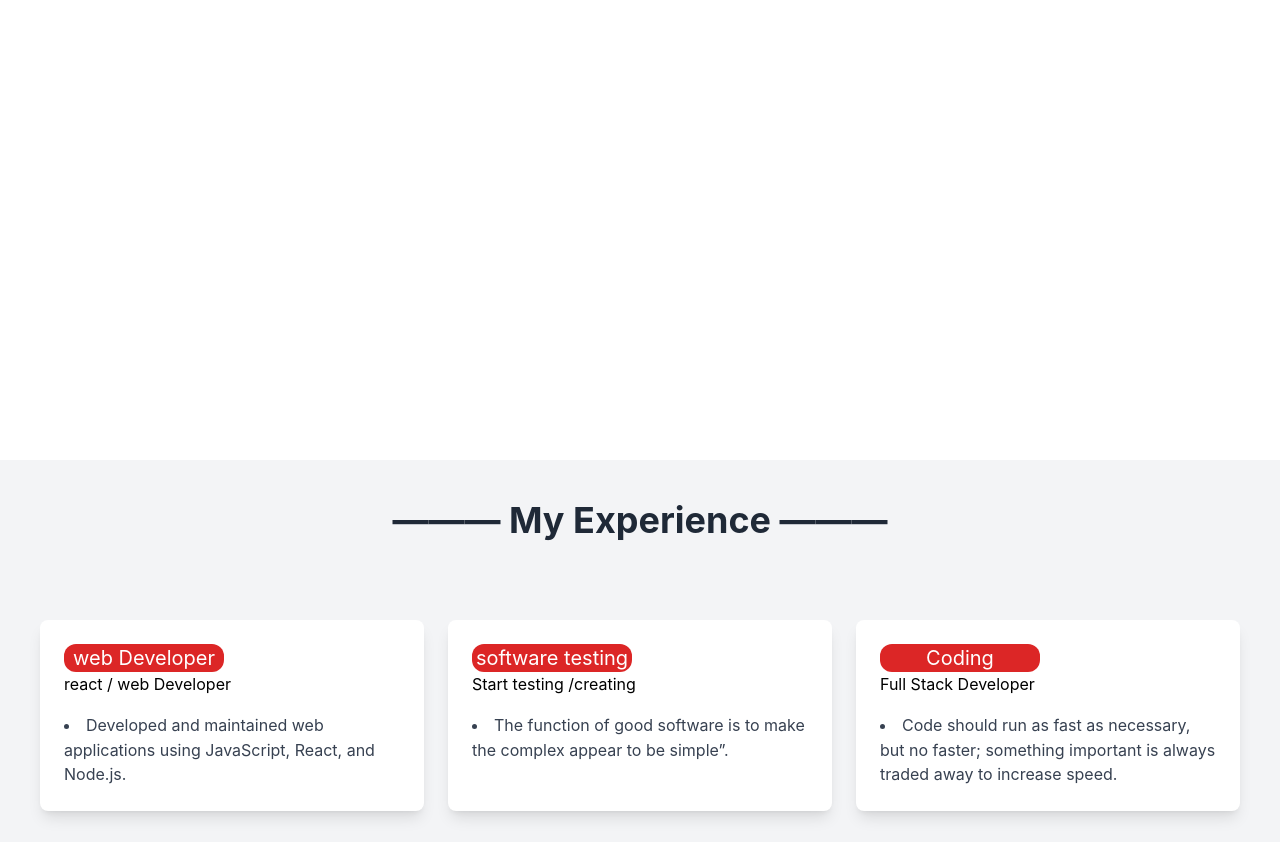
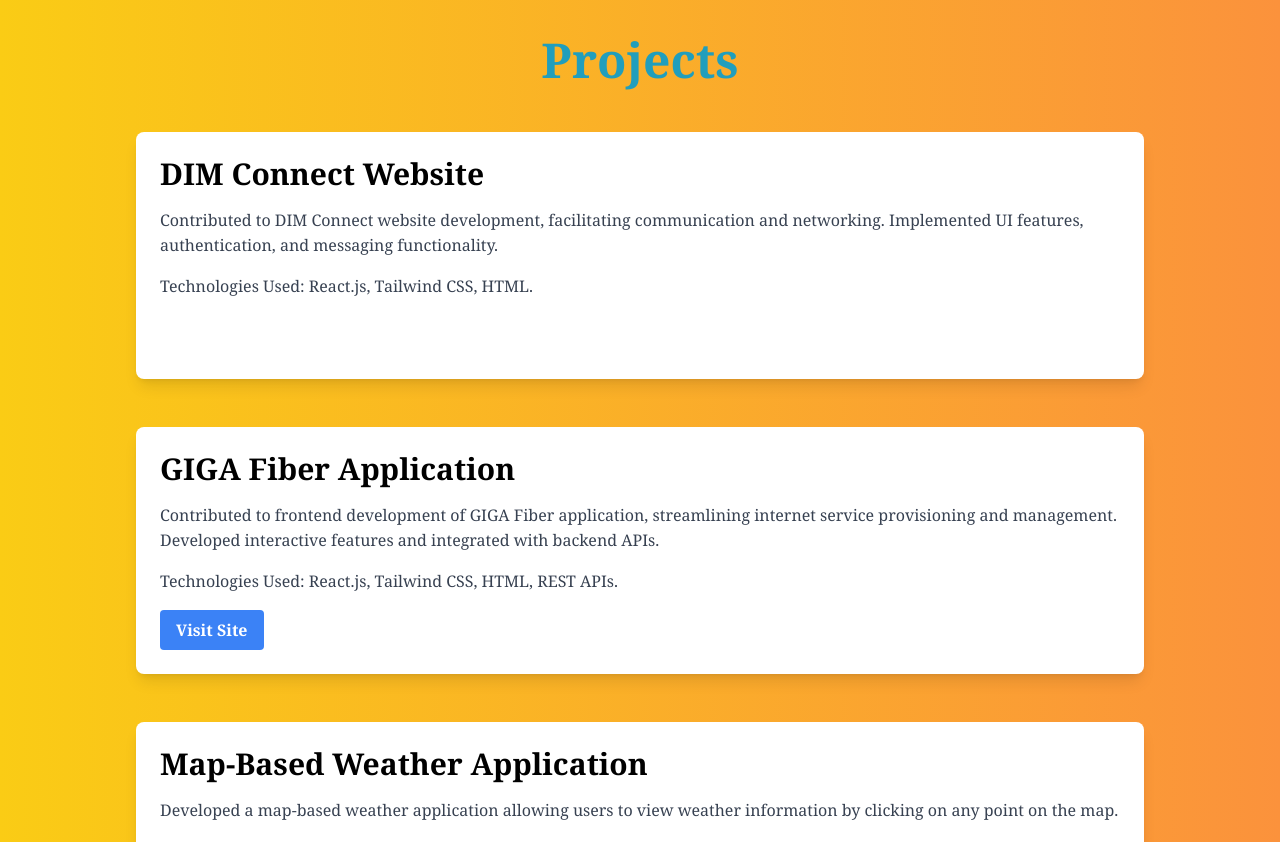
Before and after one commit to IzazAhmadHaider/My_Protfolio, a Next.js app: page / in a window 1280 px wide. Shown: the part 1940-2782 px from the top of the page. Built offline with nearby package versions, Linux system fonts and the light colour scheme.

Commit message:
added ui changes bugs fixes

```diff
--- a/src/app/components/Experience.jsx
+++ b/src/app/components/Experience.jsx
@@ -2,10 +2,10 @@
 
 function Experience() {
   return (
-    <div className="bg-gray-100 min-h-screen p-10">
+    <div className="flex items-center justify-between bg-gradient-to-r from-yellow-400 to-orange-400 min-h-screen px-10">
       <div className="max-w-7xl mx-auto">
         <div className="text-center mb-20">
-          <h1 className="text-4xl font-bold text-gray-800">——— My Experience ———</h1>
+          <h1 className="text-4xl font-bold text-[#219ebc]">My Experience</h1>
         </div>
         <div className="flex flex-wrap justify-center gap-6">
 
@@ -13,22 +13,22 @@
 
           <div className="bg-white p-6 rounded-lg shadow-lg flex-1 min-w-300px">
             <h2 className="text-xl text-center bg-red-600 w-40 rounded-xl  text-white">web Developer</h2>
-            <p className="text-black ">react / web Developer</p>
+            <p className="text-black ">React / web Developer</p>
             <ul className="list-disc list-inside mt-4 text-gray-700">
               <li>Developed and maintained web applications using JavaScript, React, and Node.js.</li>
             </ul>
           </div>
-          <div class="bg-white p-6 rounded-lg shadow-lg flex-1 min-w-300px">
-            <h2 class="text-xl text-center bg-red-600 w-40 rounded-xl text-white">software testing</h2>
-            <p class="text-black">Start testing /creating </p>
-            <ul class="list-disc list-inside mt-4 text-gray-700">
+          <div className="bg-white p-6 rounded-lg shadow-lg flex-1 min-w-300px">
+            <h2 className="text-xl text-center bg-red-600 w-40 rounded-xl text-white">software testing</h2>
+            <p className="text-black">Start testing /creating </p>
+            <ul className="list-disc list-inside mt-4 text-gray-700">
               <li>The function of good software is to make the complex appear to be simple”.</li>
             </ul>
           </div>
-          <div class="bg-white p-6 rounded-lg shadow-lg flex-1 min-w-300px">
-            <h2 class="text-xl text-center bg-red-600 w-40 rounded-xl  text-white">Coding</h2>
-            <p class="text-black te">Full Stack Developer</p>
-            <ul class="list-disc list-inside mt-4 text-gray-700">
+          <div className="bg-white p-6 rounded-lg shadow-lg flex-1 min-w-300px">
+            <h2 className="text-xl text-center bg-red-600 w-40 rounded-xl  text-white">Coding</h2>
+            <p className="text-black te">Full Stack Developer</p>
+            <ul className="list-disc list-inside mt-4 text-gray-700">
               <li>Code should run as fast as necessary, but no faster; something important is always traded away to increase speed.</li>
             </ul>
           </div>
--- a/src/app/components/project.jsx
+++ b/src/app/components/project.jsx
@@ -1,21 +1,48 @@
-import React, { useState } from 'react';
-import { motion, AnimatePresence } from 'framer-motion';
+import React, { useState } from "react";
+import { motion, AnimatePresence } from "framer-motion";
 
 const MyComponent = () => {
   const [isVisible, setIsVisible] = useState(true);
 
+  // Define an array of project objects
+  const projects = [
+    {
+      title: "DIM Connect Website",
+      description: "Contributed to DIM Connect website development, facilitating communication and networking. Implemented UI features, authentication, and messaging functionality.",
+      technologies: "Technologies Used: React.js, Tailwind CSS, HTML."
+    },
+    {
+      title: "GIGA Fiber Application",
+      description: "Contributed to frontend development of GIGA Fiber application, streamlining internet service provisioning and management. Developed interactive features and integrated with backend APIs.",
+      technologies: "Technologies Used: React.js, Tailwind CSS, HTML, REST APIs."
+    },
+    {
+      title: "Map-Based Weather Application",
+      description: "Developed a map-based weather application allowing users to view weather information by clicking on any point on the map.",
+      technologies: "Technologies Used: React.js, Tailwind CSS, MapLibre, Open-source Weather API."
+    }
+  ];
+
   return (
-    <AnimatePresence>
-        <motion.div
-          initial={{ opacity: 0, y: -20 }}
-          animate={{ opacity: 1, y: 0 }}
-          exit={{ opacity: 0, y: -20 }}
-          transition={{ duration: 0.5 }}
-        >
-          <h1>Hello, Framer Motion!</h1>
-        </motion.div>
+    <div className="flex items-center justify-between bg-gradient-to-r from-yellow-400 to-orange-400 min-h-screen p-10">
+      <div className="bg-transparent py-12 px-6 md:px-12 lg:px-24">
+        <h2 className="text-3xl text-[#219ebc] md:text-4xl lg:text-5xl font-bold text-center mb-12">Projects</h2>
 
-    </AnimatePresence>
+        {projects.map((project, index) => (
+          <div key={index} className="bg-white shadow-lg rounded-lg overflow-hidden mb-12">
+            <div className="p-6">
+              <h3 className="text-xl text-black md:text-2xl lg:text-3xl font-semibold mb-4">{project.title}</h3>
+              <p className="text-gray-700 mb-4">{project.description}</p>
+              <p className="text-gray-700">{project.technologies}</p>
+
+              <button className={`mt-4 bg-blue-500 hover:bg-blue-700 text-white font-bold py-2 px-4 rounded ${project.title=="DIM Connect Website" ? "invisible" : ""}`}>
+                Visit Site
+              </button>
+            </div>
+          </div>
+        ))}
+      </div>
+    </div>
   );
 };
 
--- a/src/app/index.jsx
+++ b/src/app/index.jsx
@@ -49,16 +49,7 @@
           Contacts
         </ScrollLink>
       </nav>
-      // In home/page.jsx
-      <section className="" id="home">Home Content</section>
-      // In skills/page.jsx
-      <section className="" id="skills">Skills Content</section>
-      // In projects/page.jsx
-      <section className="" id="projects">Projects Content</section>
-      // In experience/page.jsx
-      <section className="" id="experience">Experience Content</section>
-      // In contacts/page.jsx
-      <section className="" id="contacts">Contacts Content</section>
+
     </div>
     </div>
     </>
--- a/src/app/layout.js
+++ b/src/app/layout.js
@@ -10,7 +10,7 @@
 export default function RootLayout({ children }) {
   return (
     <html lang="en">
-      <body>{children}</body>
+      <body className='font-serif'>{children}</body>
     </html>
   )
 }
--- a/src/app/page.js
+++ b/src/app/page.js
@@ -151,25 +151,25 @@
       </div>
 
       <section
-        className="h-[100vh] z-30 "
+        className=" z-30 "
         id="home"
       >
         <Home1  scrollToSection={scrollToSection}/>
       </section>
       <section
-        className="h-[100vh]"
+        className=""
         id="skills"
       >
         <Skills1 />
       </section>
       <section
-        className="h-[100vh]"
+        className=""
         id="projects"
       >
         <Project/>
       </section>
       <section
-        className="h-[100vh]"
+        className=""
         id="experience"
       >
         <Experience/>
```
